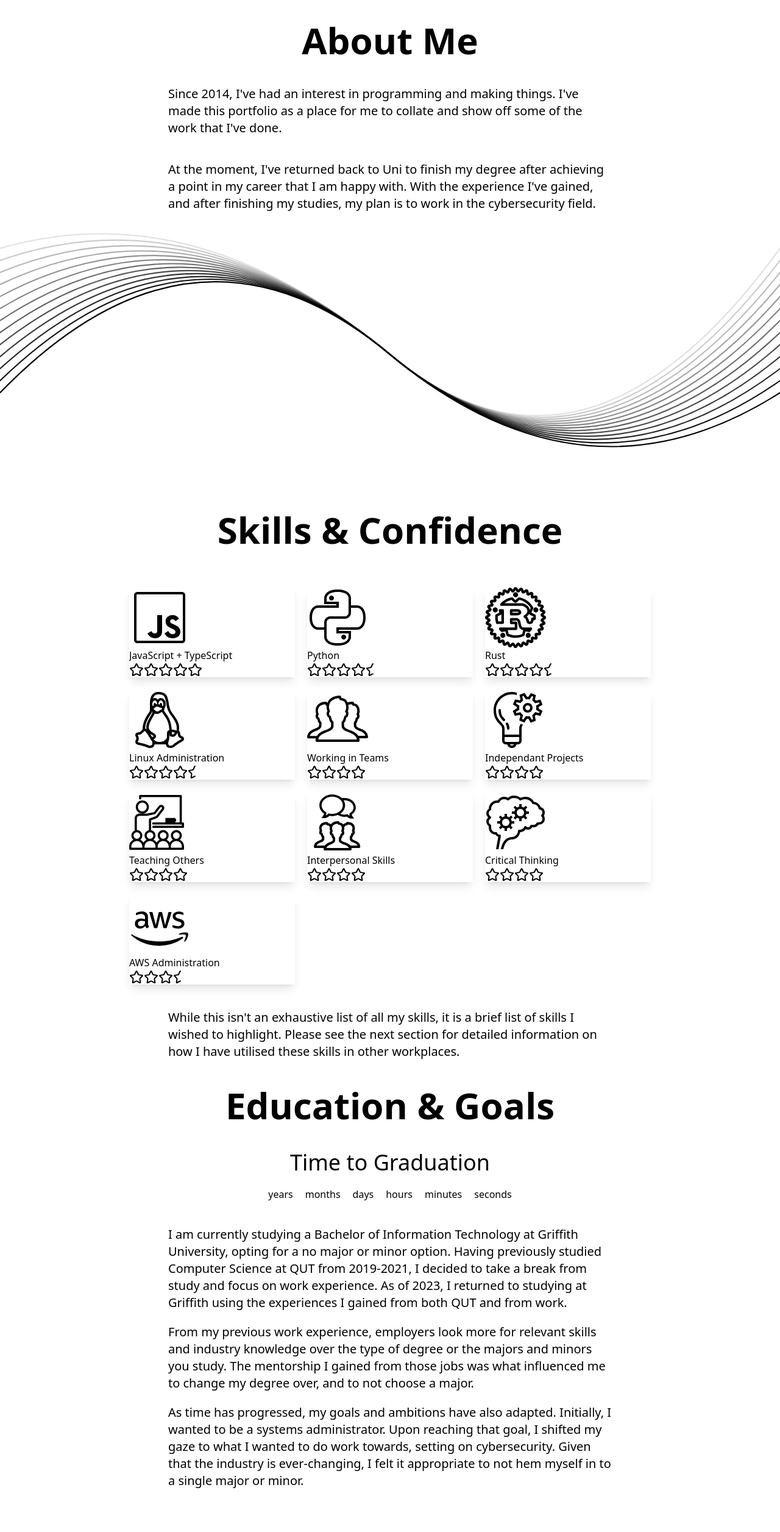
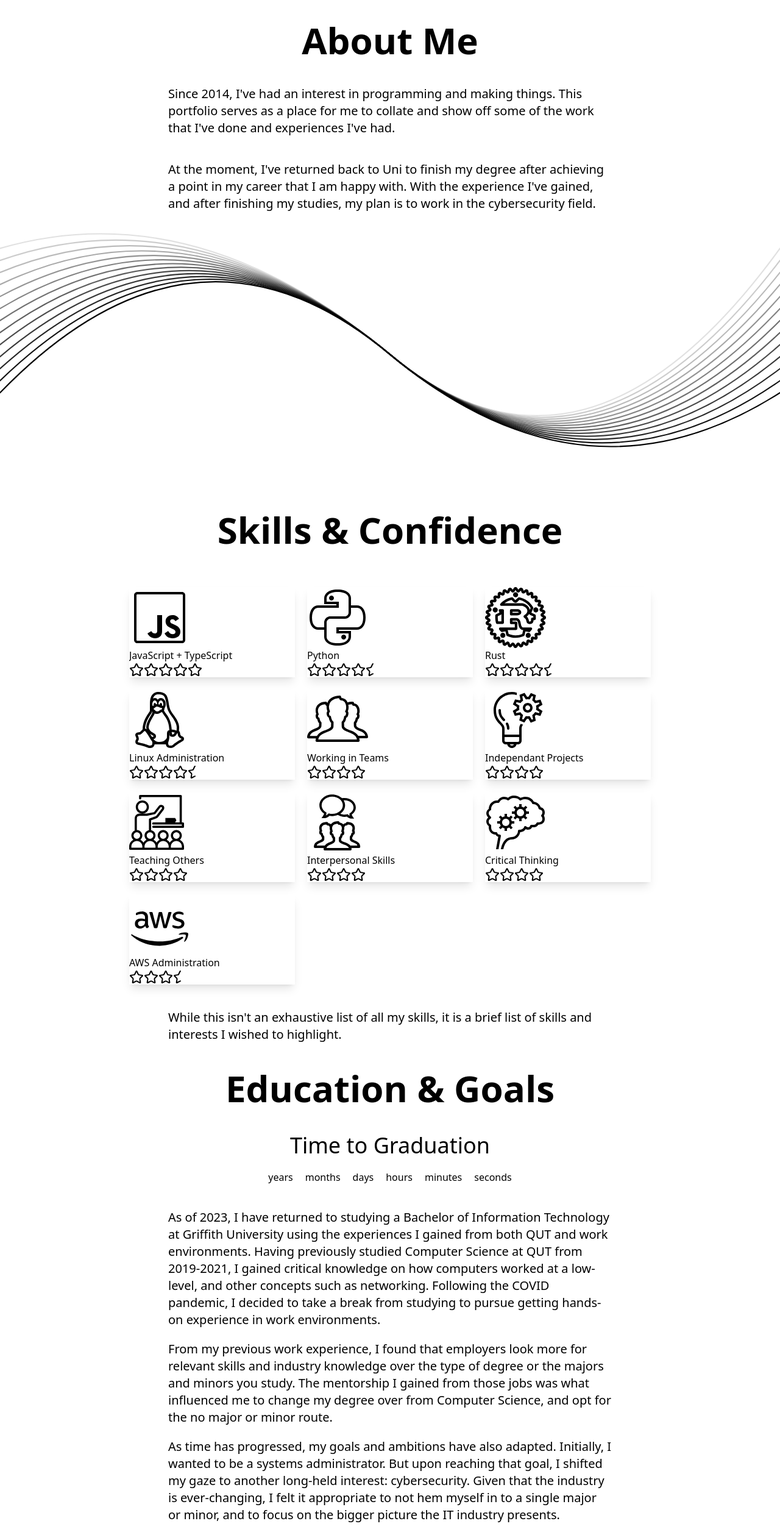
Before and after one commit to NickBland/website, a SvelteKit app: page / in a window 1280 px wide. Shown: the part 820-3333 px from the top of the page at 61% size. Built offline with nearby package versions, Linux system fonts and the light colour scheme.

Commit message:
Errata on information.
~ Must have been late when I wrote that last stuff 😵‍💫😵‍💫

```diff
--- a/src/routes/+page.svelte
+++ b/src/routes/+page.svelte
@@ -12,7 +12,10 @@
 >
   <div class="hero-overlay bg-opacity-30"></div>
   <div class="hero-content text-left text-accent-content flex-col lg:flex-row">
-    <SkeletonImage src="https://cdn.nickbland.dev/nickbland%2Fstatic%2Fimages%2Fprofile.webp" altText="Profile of me." />
+    <SkeletonImage
+      src="https://cdn.nickbland.dev/nickbland%2Fstatic%2Fimages%2Fprofile.webp"
+      altText="Profile of me."
+    />
     <div>
       <h1 class="mb-6 text-6xl font-bold text-wrap text-center text-primary-content">
         Hello, my name is Nick
@@ -29,8 +32,9 @@
 
 <h1 class="my-6 text-6xl text-center text-base-content font-bold">About Me</h1>
 <TextContent>
-  Since 2014, I've had an interest in programming and making things. I've made this
-  portfolio as a place for me to collate and show off some of the work that I've done.
+  Since 2014, I've had an interest in programming and making things. This portfolio serves
+  as a place for me to collate and show off some of the work that I've done and
+  experiences I've had.
 </TextContent>
 <TextContent>
   At the moment, I've returned back to Uni to finish my degree after achieving a point in
@@ -45,31 +49,32 @@
 </h1>
 <Skills />
 <TextContent>
-  While this isn't an exhaustive list of all my skills, it is a brief list of skills I
-  wished to highlight. Please see the next section for detailed information on how I have
-  utilised these skills in other workplaces.
+  While this isn't an exhaustive list of all my skills, it is a brief list of skills and
+  interests I wished to highlight.
 </TextContent>
 
 <h1 class="my-6 text-6xl text-center text-base-content font-bold">Education & Goals</h1>
 <Countdown />
 <TextContent>
-  I am currently studying a Bachelor of Information Technology at Griffith University,
-  opting for a no major or minor option. Having previously studied Computer Science at QUT
-  from 2019-2021, I decided to take a break from study and focus on work experience. As of
-  2023, I returned to studying at Griffith using the experiences I gained from both QUT
-  and from work.
+  As of 2023, I have returned to studying a Bachelor of Information Technology at Griffith
+  University using the experiences I gained from both QUT and work environments. Having
+  previously studied Computer Science at QUT from 2019-2021, I gained critical knowledge
+  on how computers worked at a low-level, and other concepts such as networking. Following
+  the COVID pandemic, I decided to take a break from studying to pursue getting hands-on
+  experience in work environments.
 </TextContent>
 <TextContent middle={true}>
-  From my previous work experience, employers look more for relevant skills and industry
-  knowledge over the type of degree or the majors and minors you study. The mentorship I
-  gained from those jobs was what influenced me to change my degree over, and to not
-  choose a major.
+  From my previous work experience, I found that employers look more for relevant skills
+  and industry knowledge over the type of degree or the majors and minors you study. The
+  mentorship I gained from those jobs was what influenced me to change my degree over from
+  Computer Science, and opt for the no major or minor route.
 </TextContent>
 <TextContent>
   As time has progressed, my goals and ambitions have also adapted. Initially, I wanted to
-  be a systems administrator. Upon reaching that goal, I shifted my gaze to what I wanted
-  to do work towards, setting on cybersecurity. Given that the industry is ever-changing,
-  I felt it appropriate to not hem myself in to a single major or minor.
+  be a systems administrator. But upon reaching that goal, I shifted my gaze to another
+  long-held interest: cybersecurity. Given that the industry is ever-changing, I felt it
+  appropriate to not hem myself in to a single major or minor, and to focus on the bigger
+  picture the IT industry presents.
 </TextContent>
 
 <h1 class="my-6 text-6xl p-5 text-center text-base-content font-bold">Experiences</h1>
@@ -78,10 +83,10 @@
 <TextContent>
   Griffith University has also been helpful in engaging me with industry panels and
   experiences. In early 2024, one of my units had a panel with some industry experts who
-  discussed what the future of the IT industry would look like. Coming away from that
-  panel, I felt better about the path I had taken. The experts all agreed that the
-  industry is an ever-changing field, so it really doesn't make sense to stay comfortable
-  with a single expertise.
+  discussed what they thought the future of the IT industry would look like. Between talks
+  of AI, and other new technologies, I came away from that panel feeling better about the
+  path I had taken. All the experts agreed that the IT industry is a constantly changing
+  field, and that standing still is the worst mistake you can make as a newcomer.
 </TextContent>
 <TextContent middle={true}>
   Another extracurricular activity I undertook was the 2023 'James-Jam'. In this activity,
@@ -94,7 +99,7 @@
 </TextContent>
 <TextContent middle={true} classes={"pt-5"}>
   Outside of work experience and university, I also aim to learn new projects in my own
-  time. For example, the website you are reading this on was built by hand by me. You can
+  time. For example, the website you are reading this on was built by hand, by me. You can
   find the source code for this project, and others at my personal <a
     class="link"
     href="https://git.nickbland.dev">GitLab instance here</a
@@ -102,17 +107,17 @@
   or my <a class="link" href="https://github.com/NickBland">GitHub here</a>.
 </TextContent>
 <TextContent middle={true} classes={"pt-5"}>
-  On top of that, I also have my own homelab setup. Utilising Proxmox, I run hosts and
-  containers for various services that both me, and my friends and family enjoy. For a
-  list of services that I am running, you can visit my <a
+  Moreover, I also have my own homelab setup. Utilising Proxmox, I use Proxmox to run
+  virtual machines and containers for various services that I use for myself and my
+  friends. For a list of services that I am running, you can visit my <a
     class="link"
     href="https://status.nickbland.dev/">AWS-hosted status page here</a
   >.
 </TextContent>
 <TextContent>
-  The homelab is a constantly evolving project that has given enabled me to self-teach
-  myself aspects of linux administration in a safer environment. In the future, I may have
-  a blog with some of the more interesting projects I've worked on.
+  The homelab is a constantly evolving project that has enabled me to self-teach myself
+  aspects of linux administration in a safer environment. In the future, I may have a blog
+  with some of the more interesting projects I've worked on.
 </TextContent>
 
 <h1 class="my-6 text-6xl p-5 text-center text-base-content font-bold">Contact</h1>
```
